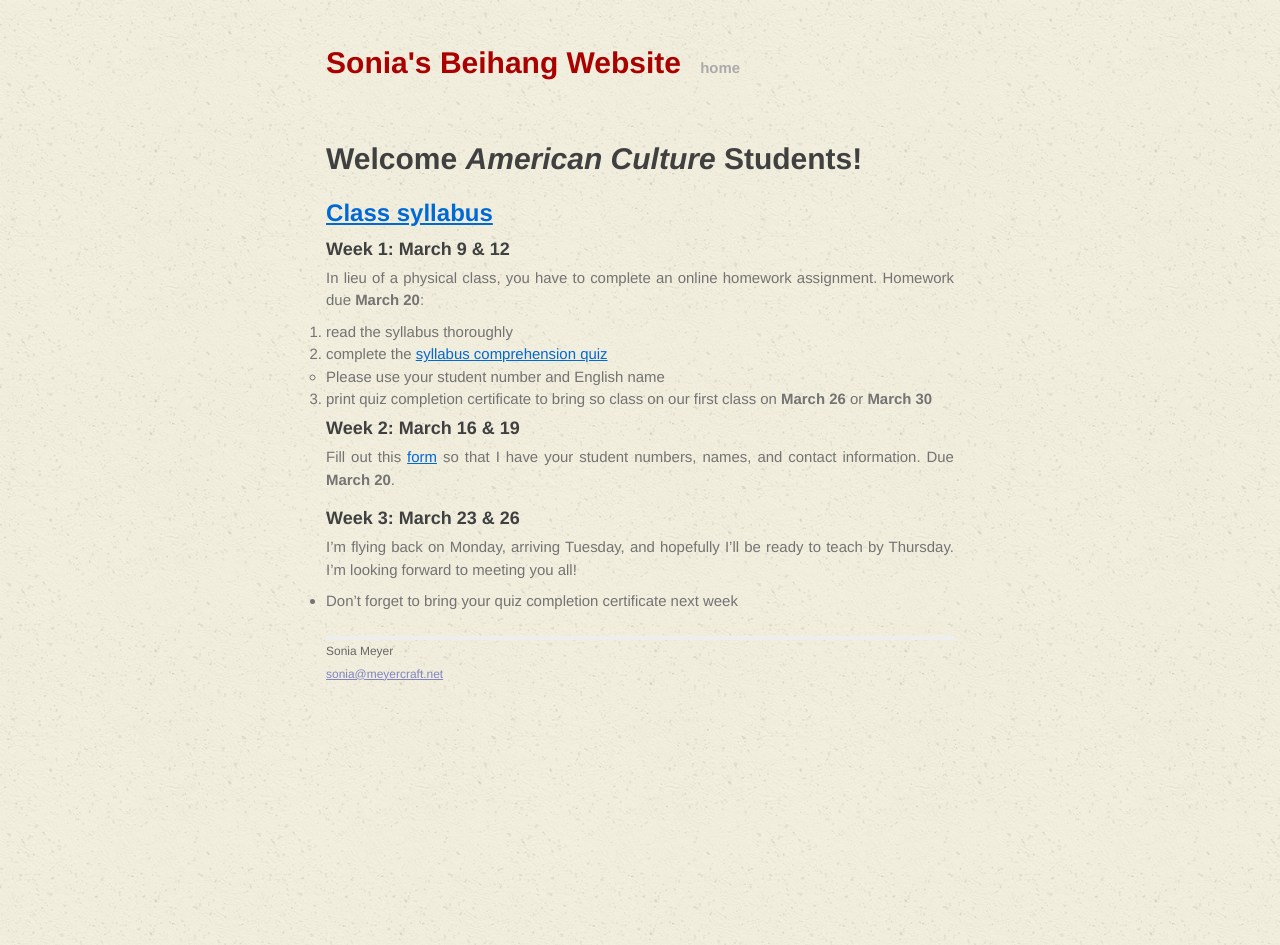
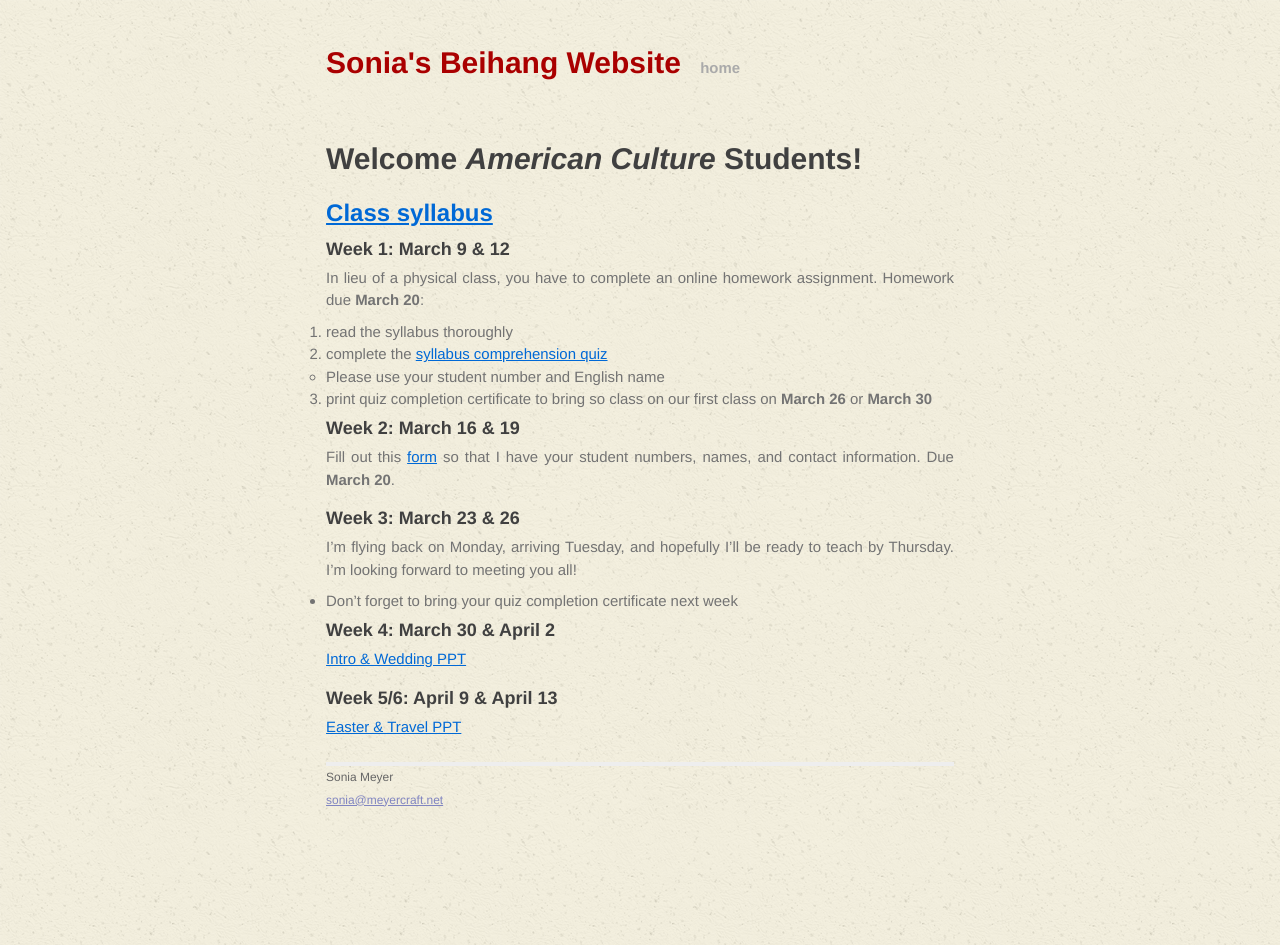
Before and after one commit to soniawmeyer/soniameyer-beihang-students-website, a Jekyll site: the page built from classes/americanculture.md, in a window 1280 px wide. Built offline with Jekyll 4.4.1, drawn with Linux system fonts in a browser that asks for light colours.

Commit message:
added wedding & travel ppt pdfs

```diff
--- a/classes/americanculture.md
+++ b/classes/americanculture.md
@@ -21,3 +21,9 @@ Fill out this [form](http://sonia.meyercraft.net/form/form.html) so that I have
 ###Week 3: March 23 & 26
 I'm flying back on Monday, arriving Tuesday, and hopefully I'll be ready to teach by Thursday. I'm looking forward to meeting you all!
 - Don't forget to bring your quiz completion certificate next week
+
+###Week 4: March 30 & April 2
+[Intro & Wedding PPT](http://sonia-beihang-website-resources.s3.amazonaws.com/W4-Intro-Wedding.pdf)
+
+###Week 5/6: April 9 & April 13
+[Easter & Travel PPT](http://sonia-beihang-website-resources.s3.amazonaws.com/W5-OE-easter-travel.pdf)
```
Also changed, not shown: classes/oralenglish.md (+6 -0 lines).
